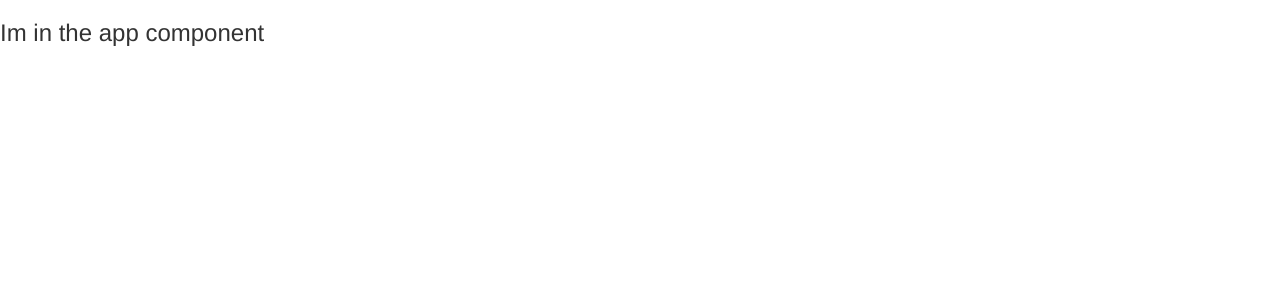
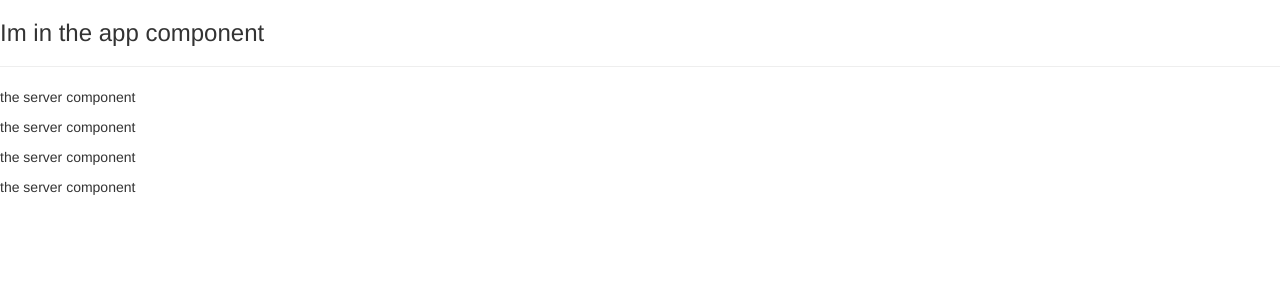
Before and after one commit to brownkramer63/my-first-angular, an Angular app: page / in a window 1280 px wide. Shown: the top 300 px of the page. Built offline with nearby package versions, Linux system fonts and the light colour scheme.

Commit message:
editing app

```diff
--- a/src/app/app.component.html
+++ b/src/app/app.component.html
@@ -19,3 +19,6 @@
 <!--<input type="text" [(ngModel)]="name">-->
 <!--<p>{{name}}</p>-->
 <h3>Im in the app component</h3>
+<hr>
+<app-servers></app-servers>
+<app-servers></app-servers>
--- a/src/app/app.module.ts
+++ b/src/app/app.module.ts
@@ -3,10 +3,14 @@
 
 import { AppComponent } from './app.component';
 import {FormsModule} from "@angular/forms";
+import {ServerComponent} from './server/server.component';
+import { ServersComponent } from './servers/servers.component';
 
 @NgModule({
   declarations: [
-    AppComponent
+    AppComponent,
+    ServerComponent,
+    ServersComponent
   ],
     imports: [
         BrowserModule
--- /dev/null
+++ b/src/app/server/server.component.html
@@ -0,0 +1 @@
+<p>the server component</p>
--- /dev/null
+++ b/src/app/servers/servers.component.html
@@ -0,0 +1,2 @@
+<app-server></app-server>
+<app-server></app-server>
```
Also changed, not shown: src/app/server/server.component.ts (added, +9 -0 lines), src/app/servers/servers.component.ts (added, +10 -0 lines), src/app/servers/servers.component.css (added), 1 other file (tests, documents, lock files or other folders).
